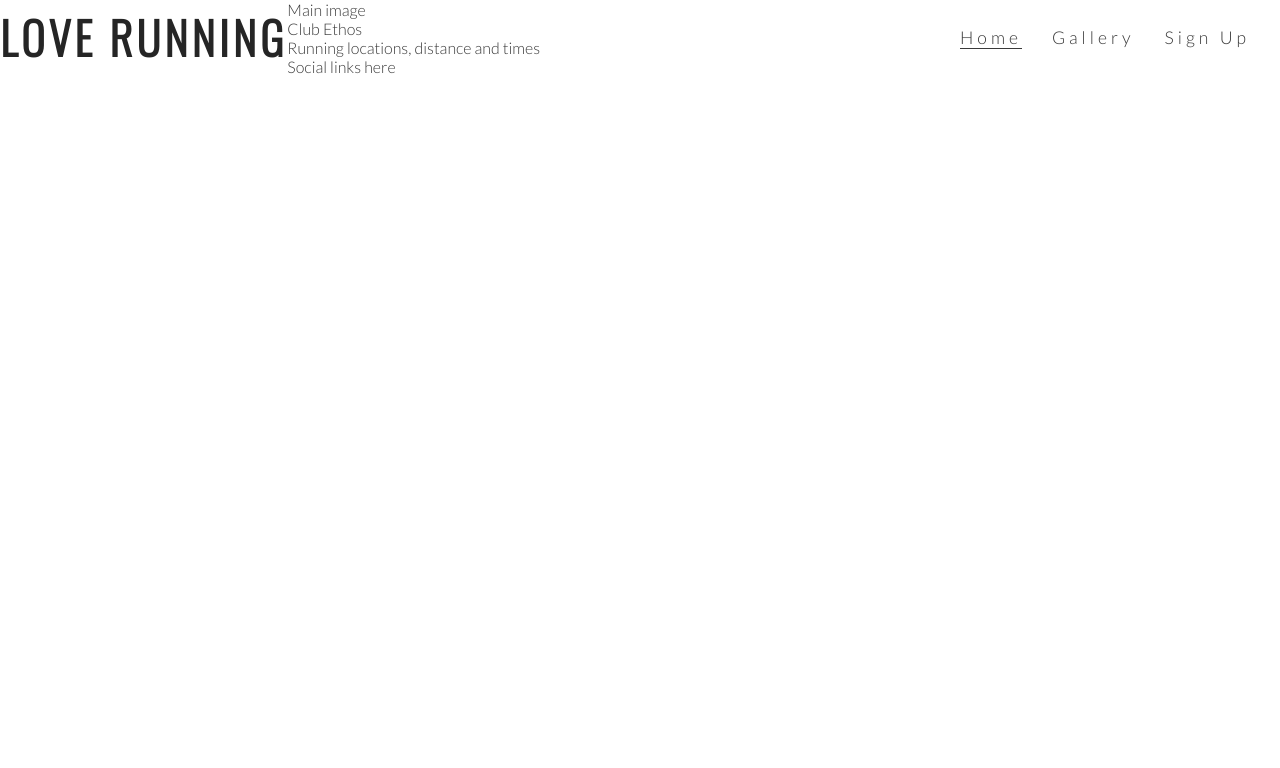
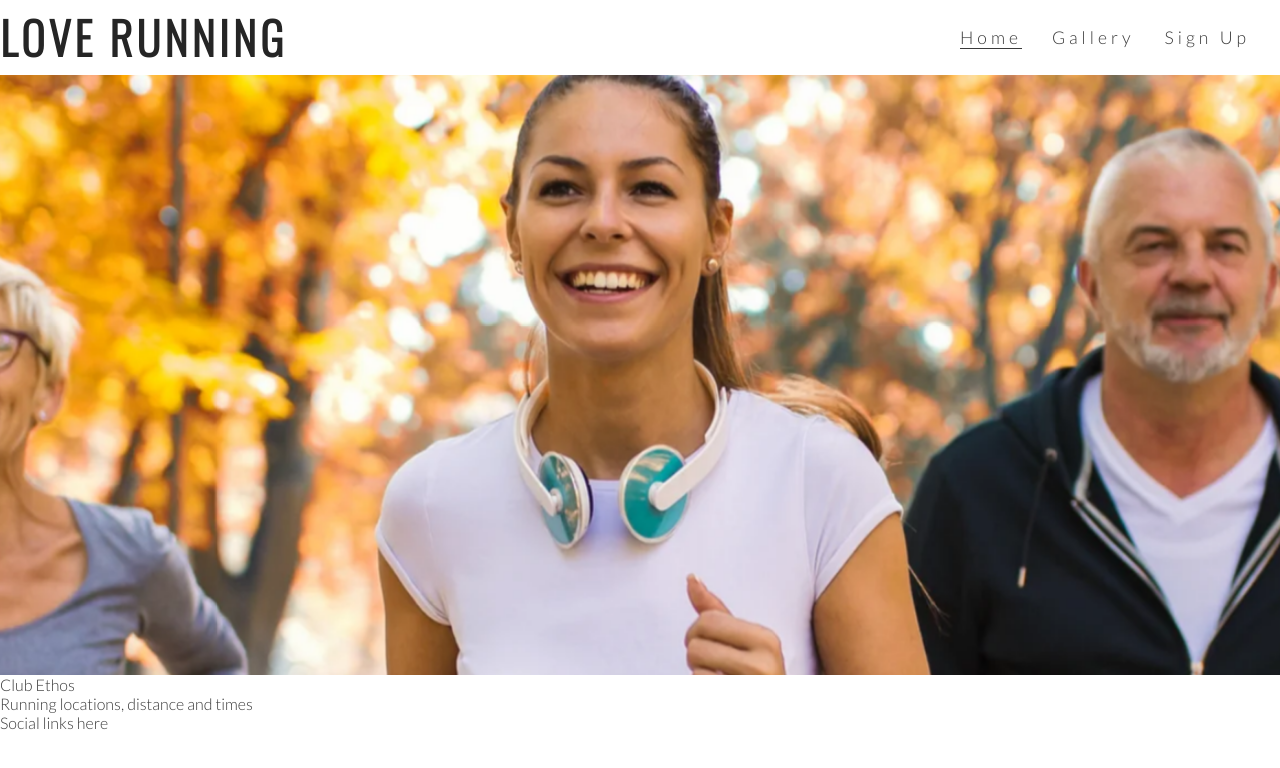
Before and after one commit to frirsta/love-running, a plain HTML site: page index.html in a window 1280 px wide. Drawn offline with nearby package versions, Linux system fonts and the light colour scheme.

Commit message:
Add hero-image and animation for zoom

```diff
--- a/assets/css/styles.css
+++ b/assets/css/styles.css
@@ -56,3 +56,34 @@ margin-right: 30px;
 .active{
     border-bottom: 1px solid #3a3a3a;
 }
+
+/* HERO IMAGE */
+#hero-outer{
+    height: 600px;
+    width: 100%;
+    overflow: hidden;
+}
+
+#hero-image{
+    height: 600px;
+    width: 100%;
+    background: url('../images/hero-image.webp') no-repeat center center;
+
+    /* Animates zoom effect on loading page */
+   animation-name: hero-zoom;
+   animation-duration: 5s;
+   animation-fill-mode: forwards;
+
+}
+
+
+/* CREATES THE LEVEL OF ZOOM FOR HERO IMAGE */
+
+@keyframes hero-zoom{
+    from{
+ transform: scale(1);
+    }
+    to{
+transform: scale(1.1);
+    }
+}
--- a/index.html
+++ b/index.html
@@ -29,8 +29,8 @@
         </ul>
     </nav>
 </header>
-<section>
-    Main image
+<section id="hero-outer">
+    <div class="hero-image" id="hero-image"></div>
 </section>
 <section>
     Club Ethos
```
Also changed, not shown: assets/images/hero-image.webp (added).
